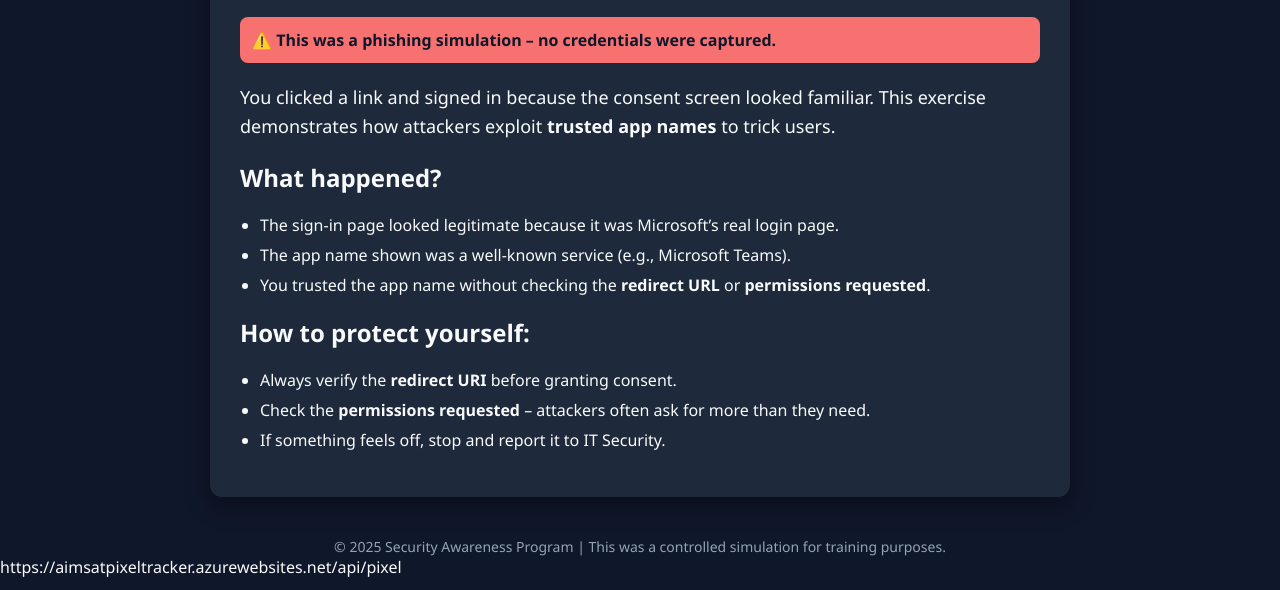
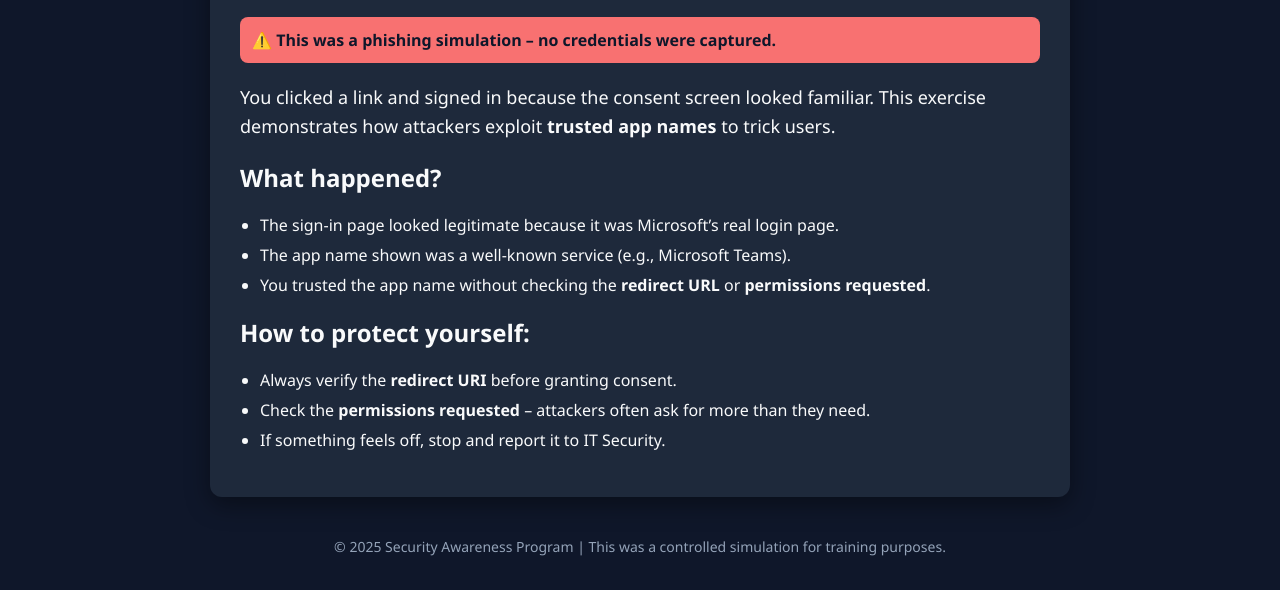
Before and after one commit to rolling-code/PowerShell-Scripts, a plain HTML site: page docs/index.html in a window 1280 px wide. Shown: the part 210-800 px from the top of the page. Drawn offline with Linux system fonts and the light colour scheme.

Commit message:
Replace pixel tracker URL with an image tag

```diff
--- a/docs/index.html
+++ b/docs/index.html
@@ -99,6 +99,6 @@
     © 2025 Security Awareness Program | This was a controlled simulation for training purposes.
   </footer>
 <!-- Azure Function pixel tracker -->
-https://aimsatpixeltracker.azurewebsites.net/api/pixel
+<IMG src="https://aimsatpixeltracker.azurewebsites.net/api/pixel" style="display:none" alt="" >
 </body>
 </html>
```
